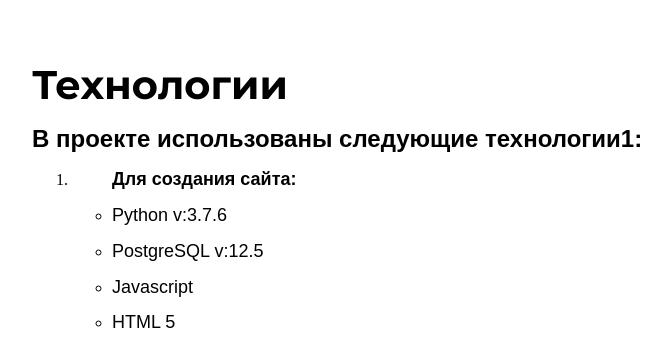
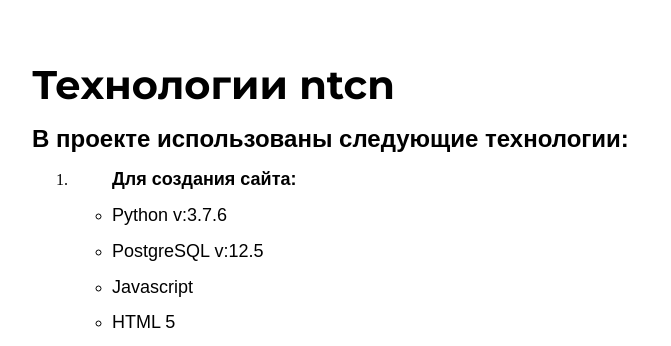
Before and after one commit to Sergey-Aleksandrovich/foodgram-project, a Django app: page /about/tech/ in a window 1280 px wide. Shown: the part 90-436 px from the top of the page, without its empty margins (38-709 px from the left). Run offline with Django 3.2, Linux system fonts and the light colour scheme; parts of the project's set-up code (start-up, migrations or seed data) failed here and were passed over.

Commit message:
test workflow2

```diff
--- a/about/templates/tech.html
+++ b/about/templates/tech.html
@@ -8,10 +8,10 @@
     <body class="body">
     <main class="main container">
         <div class="main__header">
-            <h1 class="single-card__title">Технологии</h1>
+            <h1 class="single-card__title">Технологии ntcn</h1>
         </div>
             <p><font size="5" face="Arial"><b>
-                В проекте использованы следующие технологии1:
+                В проекте использованы следующие технологии:
             </b></font></p>
             <ol>
                 {% for type in type_list %}
```
